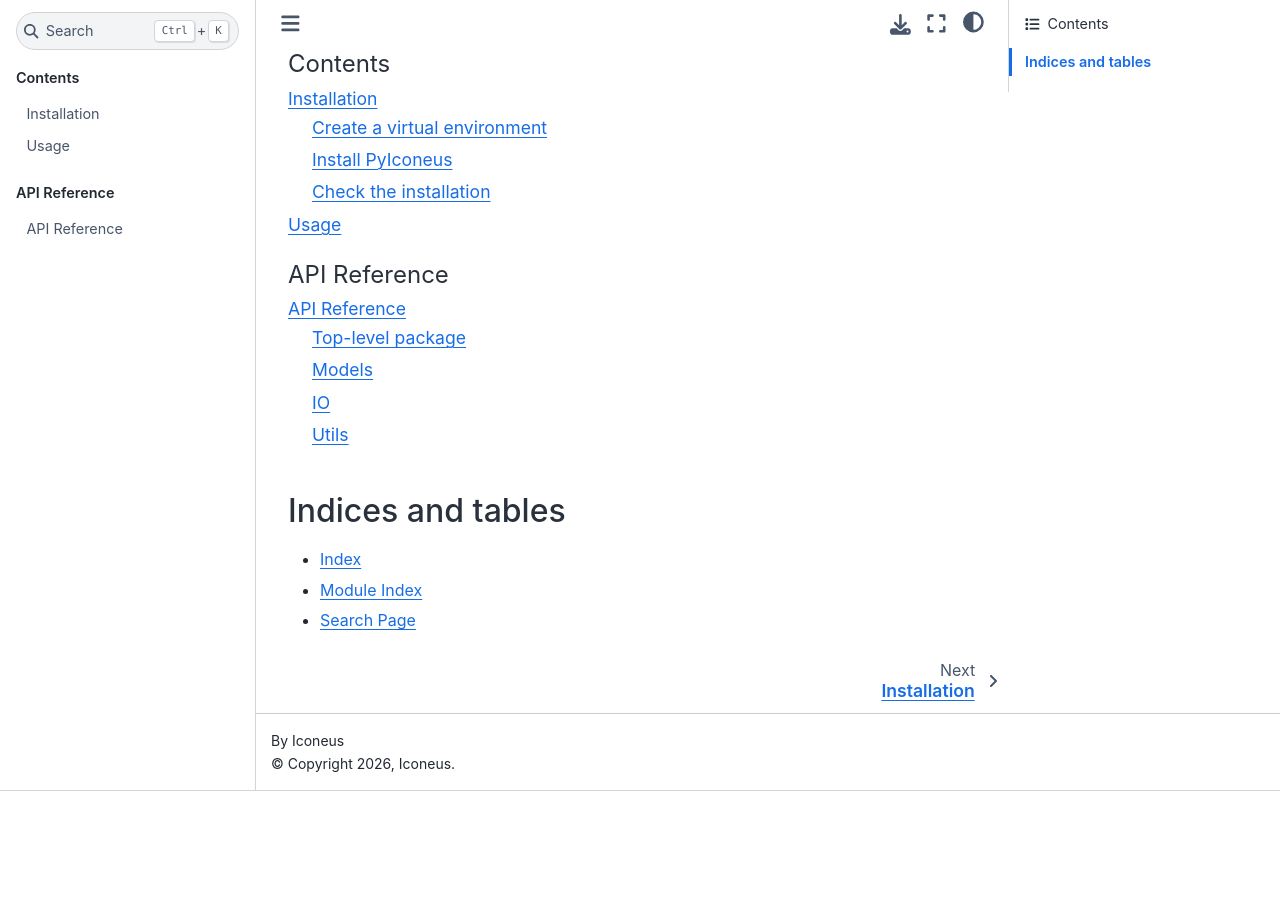
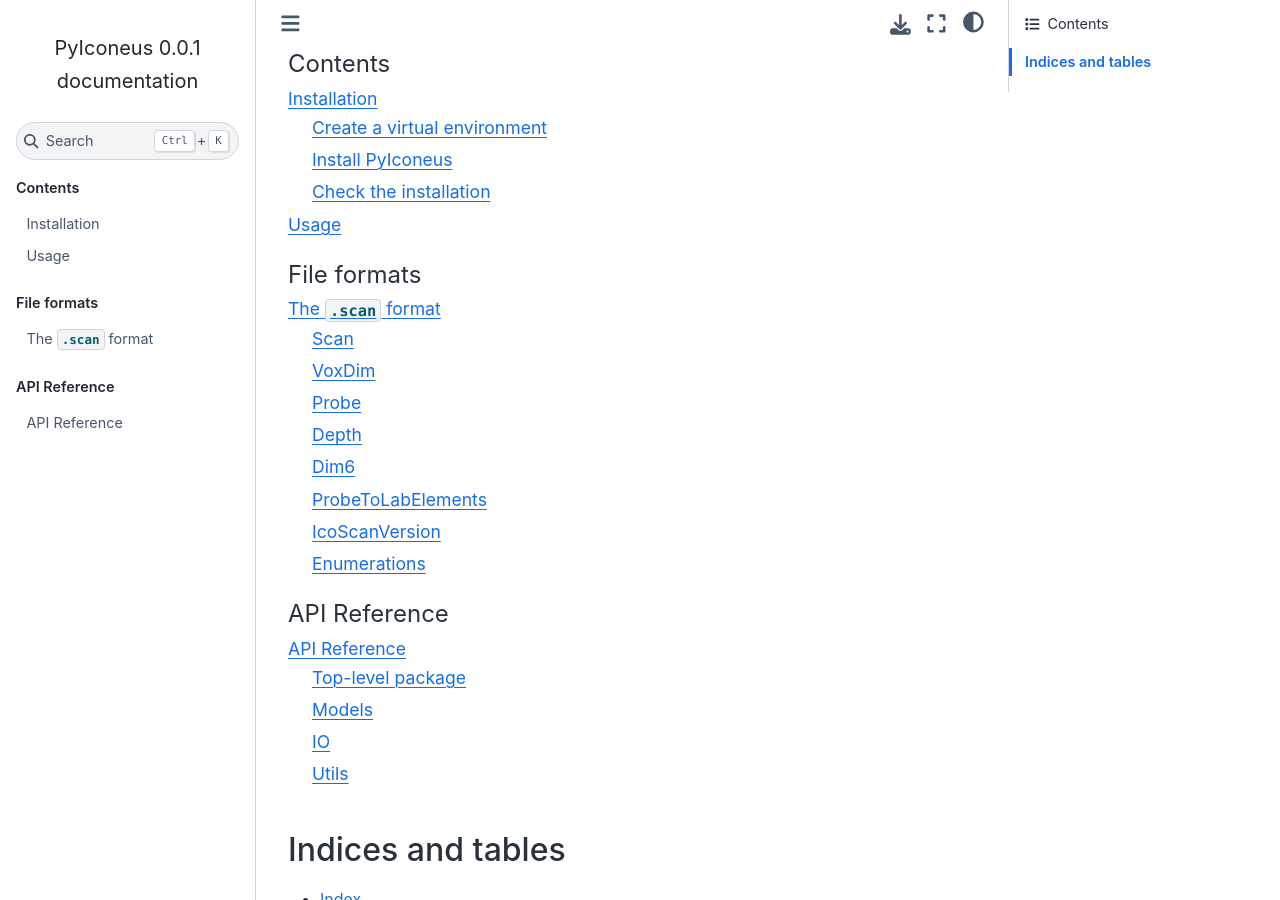
Before and after one commit to Iconeus/PyIconeus, a Sphinx documentation site: the page built from docs/index.rst, in a window 1280 px wide and 900 px high, scrolled down 340 px. Built offline with Sphinx 7.4.7 and the Sphinx Book theme 1.1.4, drawn with Linux system fonts in a browser that asks for light colours; before the commit the page ends 1131 px from its top, so only the background shows below that; some of the changed lines change nothing that is shown.

Commit message:
feat(Docs): scan class documentation

```diff
--- a/docs/index.rst
+++ b/docs/index.rst
@@ -21,6 +21,12 @@
 
 .. toctree::
    :maxdepth: 2
+   :caption: File formats
+
+   scan_format
+
+.. toctree::
+   :maxdepth: 2
    :caption: API Reference
 
    api
--- /dev/null
+++ b/docs/scan_format.rst
@@ -0,0 +1,305 @@
+The ``.scan`` format
+======================
+
+This page is dedicated to the Scan format '.scan' and its different helpers classes.
+
+.. contents:: On this page
+   :local:
+   :depth: 2
+
+Scan
+-----
+
+Identification & scan metadata
+++++++++++++++++++++++++++++++++++
+
+The following attributes of this section are user defined, unless stated otherwise
+
+projectTag : str
+    Tag of the project
+
+projectDescription : str
+    Description of the project
+
+scanTag : str
+    Tag of the scan
+
+subjectTag : str
+    Tag of the subject
+
+sessionTag : str
+    Tag of the session
+
+studyType : str
+    Type of study
+
+taskName : str
+    Name of the task
+
+taskDescription : str
+    Description of the task
+
+sequenceName : str
+    Name of the sequence
+
+username : str
+    Username
+
+treatment : str
+    Type of treatment
+
+Subject metadata
+++++++++++++++++++
+
+species : str
+    Species of the subject
+
+gender : :class:`~pyiconeus.models.Scan.GenderType`
+    Gender of the subject
+
+transferDate : datetime.datetime
+    Date of the transfer
+
+ageAtTransfer : int
+    Age at the transfer
+
+subjectDescription : str
+    Description of the subject
+
+weight : float
+    Weight of the subject, in **weightUnit**
+
+Acquisition parameters
+++++++++++++++++++++++++
+
+acquisitionMode : :class:`~pyiconeus.models.Scan.AcquisitionMode`
+    Description of the type of acquisition (ex: 3DScan, 4DScan, ...)
+
+acquisitionDate : datetime.datetime
+    Date of the acquisition
+
+type : :class:`~pyiconeus.models.Scan.ScanType`
+    'Source' or 'Proc', if the scan has been modified
+
+probe : :class:`~pyiconeus.models.Scan.Probe`
+    Description about the probe used for the Acquisition, see the :ref:`probe-section` section below
+
+depth : :class:`~pyiconeus.models.Scan.Depth`
+    Depth far and near of the acquisition, see the :ref:`depth-section` *section below*
+
+ultrafastTransmitFrequency : float
+    Frequency of the transmit, in Mhz
+
+pulseRepetitionFrequency : float
+    Frequency of pulse repetition, in Mhz
+
+ultrafastSamplingFrequency : float
+    Frequency of the ultra fast sampling, in Mhz
+
+planeWaveAngles : list[float]
+    List of the plane waves angles
+
+transmitVoltage : float
+    Voltage of the transmit
+
+delayAfterTrigger : float
+    Delay after each trigger
+
+isMultiplane : bool
+    True if the acquisition is multiplane
+
+integrationWindowDuration : float
+    Time of the window duration
+
+stimulationToggleTimes : list[float]
+    List of the times the stimulation was toggled
+
+Geometry, timing & data
++++++++++++++++++++++++++
+
+sizeX, sizeY, sizeZ : int
+    Dimension of the acquisition:
+        - sizeX: Width size in number of voxels
+        - sizeY: Height size in number of voxels
+        - sizeZ: Depth in number of voxels
+
+nTime : int
+    Number of time a full block has been acquired (block = [sizeX, sizeY, sizeZ])
+
+nPose : int
+    Number of probe position, set to 1 after consolidation of the acquisition
+
+voxDim : :class:`~pyiconeus.models.Scan.VoxDim`
+    voxel size in meters, see the :ref:`voxdim-section` section below.
+
+dim6 : :class:`~pyiconeus.models.Scan.Dim6`
+    Description about additional filters, see the :ref:`dim6-section` section below.
+
+measuredTimes : list[float]
+    List containing the times of every acquired block
+
+theoricalTimeIndices : list[int]
+    Indices of the measuredTimes list
+
+probeToLabsTranslations : :class:`~pyiconeus.models.Scan.ProbeToLabElements`
+    Mean translation per probe rotation, see the :ref:`probetolab-section` section below
+
+probeToLabsRotations : :class:`~pyiconeus.models.Scan.ProbeToLabElements`
+    List of rotation of the probe
+
+voxels : numpy.ndarray
+    The actual data of the acquisition
+    shape = (sizeX, sizeY, sizeZ, nTime, nPose, dim6)
+
+Format & version
+++++++++++++++++++
+
+icoScanVersion : :class:`~pyiconeus.models.Scan.IcoScanVersion` | None
+    Version of the icoScan software that took the acquisition, see the :ref:`icoscanversion-section` section below.
+    ``None`` for old scans.
+
+bps : :class:`~pyiconeus.models.Bps.Bps`
+    Placeholder for a BPS element. Its the Brain Positioning System for a specific scan
+
+.. _voxdim-section:
+
+VoxDim
+-------
+
+dx, dy, dz : float
+    Voxel size along each axis in meters
+
+dt : float
+    Time in seconds at the end of the acquisition of the first block of the first probe position including the pause. This is not necessarily volumetric dt
+dr : float
+    Voxel angle in radians
+
+dtheta : float
+    Voxel angle in radians
+
+.. _probe-section:
+
+Probe
+------
+
+name : str
+    Name of the probe
+
+probeType : :class:`Probe.ProbeType <pyiconeus.models.Scan.Probe.ProbeType>`
+    One of ``Linear``, ``MultiArray``, ``RCA``, ``Phased``, ``Matrix``.
+
+probeCentralFrequency : float
+    in Mhz
+
+probePitch : float
+    in millimeters
+
+probeElevationAperture : float
+    in millimeters
+
+probeRadiusOfCurvature : float
+    in millimeters
+
+probeNumberOfElements : float
+    One of `64`, `128`, `160`, `192`, `256`, `1024`
+
+probeModel : str
+    Serial number of the probe
+
+.. _depth-section:
+
+Depth
+------
+
+depthNear : float
+    in millimeters
+
+depthFar : float
+    in millimeters
+
+.. _dim6-section:
+
+Dim6
+-----
+
+count : int
+    Number of dim6 elements.
+
+dim6element : set[tuple[Dim6Intent, object]]
+    Set of all the Dim6Intents
+
+Dim6Intent
++++++++++++
+
+One of ``ClutterFiltering``, ``EnhancedDoppler``, ``VelocityBandFiltering``,
+``BrainMaskedDoppler``. *(TODO - describe each value.)*
+
+ClutterFiltering
+++++++++++++++++++
+
+clutterFilter : clutterFilterType (``StaticSVD`` | ``DynamicSVD`` | ``Butterworth``)
+    *(TODO - describe each filter type.)*
+
+clutterFilterWindowDuration : float
+    *(TODO - specify the unit.)*
+
+clutterFilterCutoffLow, clutterFilterCutoffHigh : float
+    *(TODO - specify the unit; note that the type differs depending on the
+    filter: int for SVD-based filters, float for Butterworth.)*
+
+VelocityBandwidthFiltering
+++++++++++++++++++++++++++++
+
+velocityMin, velocityMax : float
+    *(TODO - specify the unit, e.g. mm/s.)*
+
+.. _probetolab-section:
+
+ProbeToLabElements
+--------------------
+
+matricesCount : int
+    Number of matrices
+
+matricesList : list[ProbeToLabMatrices]
+    List of matrices
+
+ProbeToLabMatrices
++++++++++++++++++++
+
+x, y, z : float
+    Vector of translation or rotation
+
+.. _icoscanversion-section:
+
+IcoScanVersion
+----------------
+
+major, minor, patch : int
+    Version  identification numbers
+
+Enumerations
+-------------
+
+GenderType
++++++++++++
+
+``Undefined``, ``Male``, ``Female``, ``Other``
+
+WeightUnitType
++++++++++++++++
+
+``mg``, ``g``, ``kg``
+
+ScanType
++++++++++
+
+``Source``, ``Proc``
+Source scans are coming directly out of icoScan.
+Proc scans are processed scans.
+
+AcquisitionMode
+++++++++++++++++
+
+``_2DScan``, ``_3DScan``, ``_4DScan``, ``_4DScanCustom``, ``_4DscanRCA``,
+``_3DscanRCA``
```
Also changed, not shown: 1 other file.
